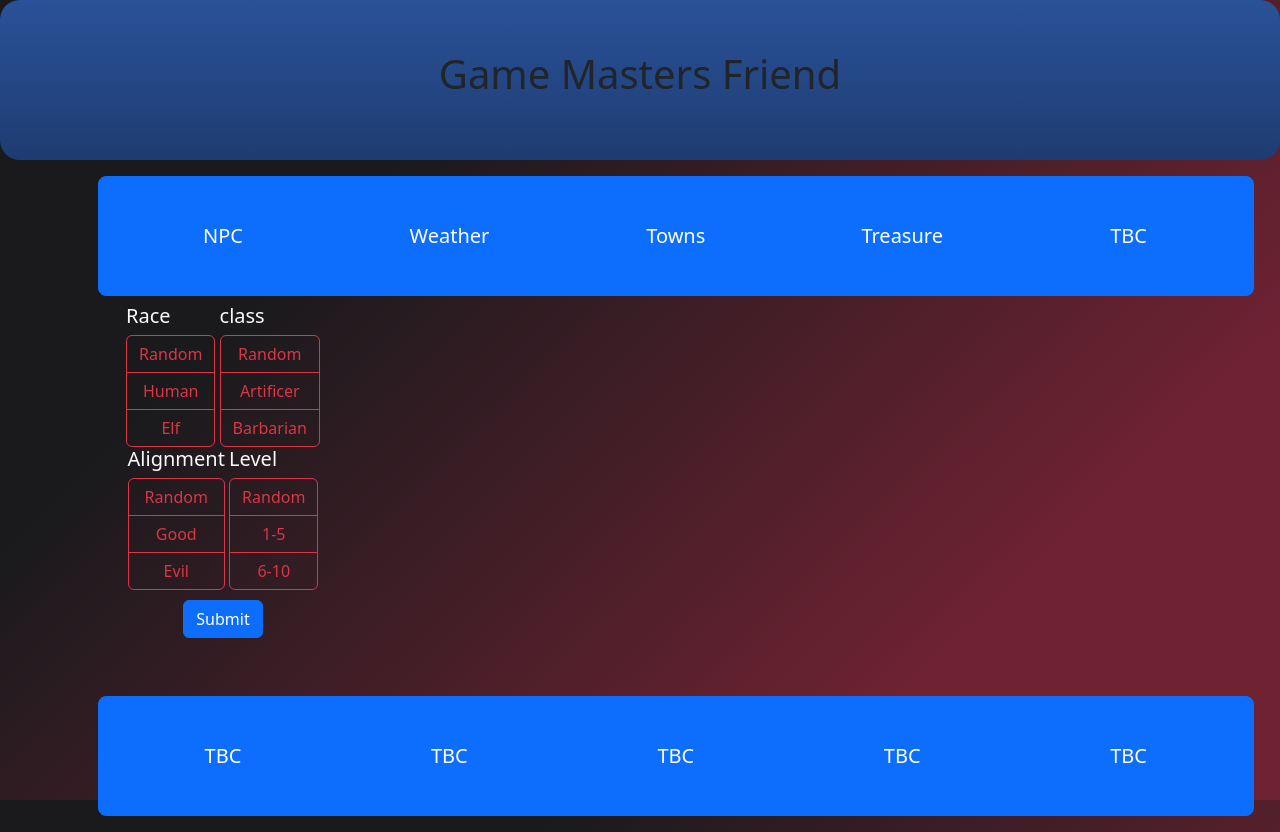
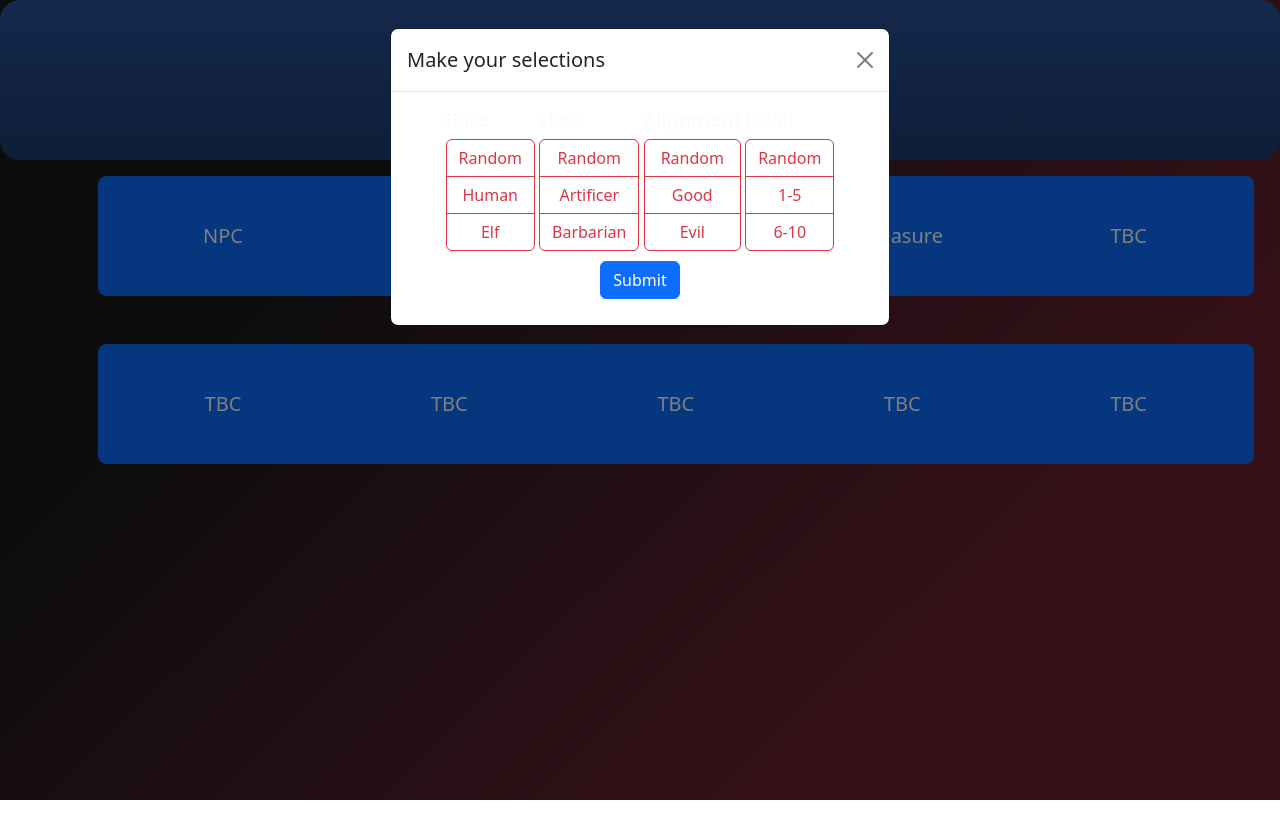
Before and after one commit to Eillam/DND-page, a plain HTML site: page src/index.html in a window 1280 px wide. Both pictures are taken after a click on the button "NPC". After the commit the page ends 800 px from the top, so only its background shows below. Drawn offline with nearby package versions, Linux system fonts and the light colour scheme.

Commit message:
npc update

```diff
--- a/src/index.html
+++ b/src/index.html
@@ -18,10 +18,17 @@
       <div class="row row-cols-2 row-cols-lg-5 g-2 g-lg-3">
         <div class="col">
           <div class="p-3 d-grid gap-2">
-            <button class="btn btn-primary btn-lg" type="button" data-bs-toggle="collapse" data-bs-target="#collapseContent1" aria-expanded="false" aria-controls="collapseContent1">
+            <button class="btn btn-primary btn-lg" type="button" data-bs-toggle="modal" data-bs-target="#staticBackdrop" aria-expanded="false" aria-controls="collapseContent1">
               NPC
             </button>
-            <div class="collapse collapse-content" id="collapseContent1">
+            <div class="modal fade" id="staticBackdrop" data-bs-backdrop="static" data-bs-keyboard="false" tabindex="-1" aria-labelledby="staticBackdropLabel" aria-hidden="true">
+              <div class="modal-dialog">
+                <div class="modal-content">
+                  <div class="modal-header">
+                    <h1 class="modal-title fs-5" id="staticBackdropLabel">Make your selections</h1>
+                    <button type="button" class="btn-close" data-bs-dismiss="modal" aria-label="Close"></button>
+                  </div>
+                  <div class="modal-body">
                     <div class="btn-group-vertical" role="group" aria-label="Vertical radio toggle button group for race">
                       <h5>Race</h5>
                       <input type="radio" class="btn-check" name="race-radio" id="NPC-race-radio-random" autocomplete="off">
@@ -59,6 +66,9 @@
                       <label class="btn btn-outline-danger" for="npc-level-radio-6-10">6-10</label>
                     </div>
                     <input class="btn btn-primary" type="submit" value="Submit" id="NPC-Submit">
+                  </div>
+                </div>
+              </div>
             </div>
           </div>
         </div>
```
Lines whose indentation alone changed are shown as unchanged.
